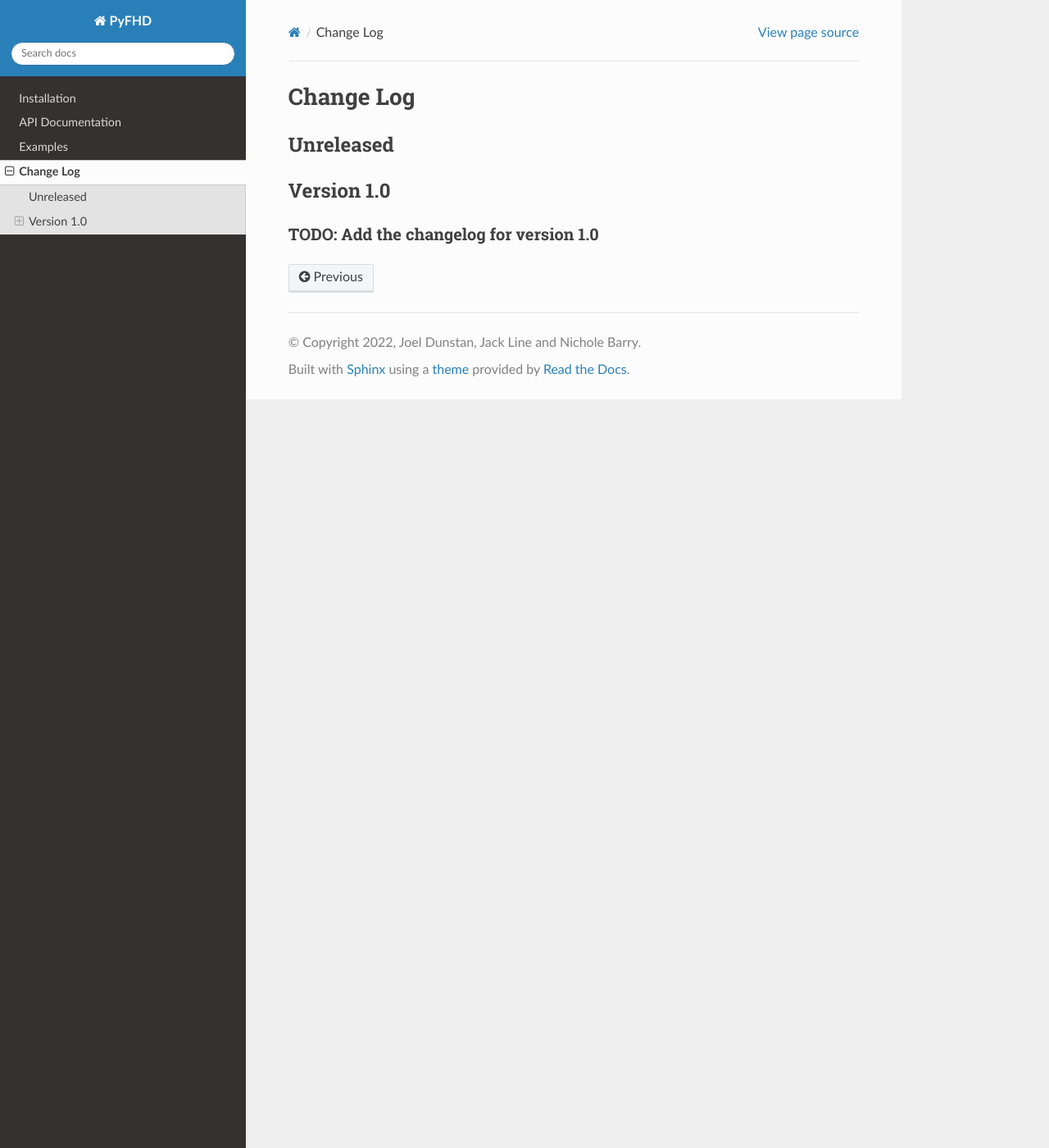
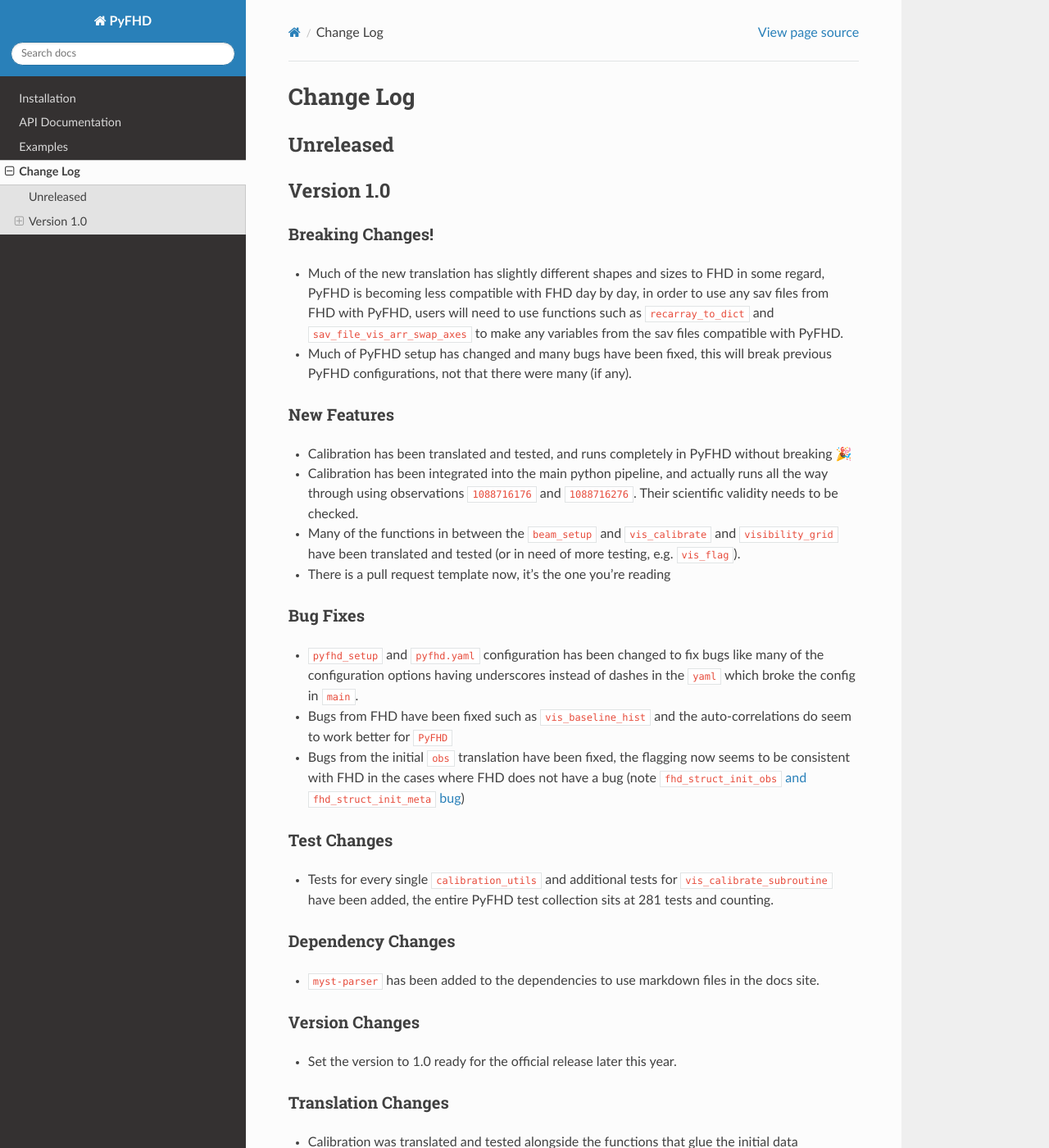
Before and after one commit to ADACS-Australia/PyFHD, a Sphinx documentation site: the page built from docs/source/changelog/changelog.md, in a window 1280 px wide and 1400 px high. Shown: the whole window at 82% size. Built offline with Sphinx 7.4.7 and the Read the Docs theme 2.0.0, drawn with Linux system fonts in a browser that asks for light colours; some of the changed text lies outside the part shown.

Commit message:
Changelog for PR

```diff
--- a/docs/source/changelog/changelog.md
+++ b/docs/source/changelog/changelog.md
@@ -4,4 +4,29 @@
 
 ## Version 1.0
 
-### TODO: Add the changelog for version 1.0
+### Breaking Changes!
+* Much of the new translation has slightly different shapes and sizes to FHD in some regard, PyFHD is becoming less compatible with FHD day by day, in order to use any sav files from FHD with PyFHD, users will need to use functions such as `recarray_to_dict` and `sav_file_vis_arr_swap_axes` to make any variables from the sav files compatible with PyFHD.
+* Much of PyFHD setup has changed and many bugs have been fixed, this will break previous PyFHD configurations, not that there were many (if any).
+
+### New Features
+* Calibration has been translated and tested, and runs completely in PyFHD without breaking 🎉
+* Calibration has been integrated into the main python pipeline, and actually runs all the way through using observations `1088716176` and `1088716276`. Their scientific validity needs to be checked.
+* Many of the functions in between the `beam_setup` and `vis_calibrate` and `visibility_grid` have been translated and tested (or in need of more testing, e.g. `vis_flag`).
+* There is a pull request template now, it's the one you're reading
+
+### Bug Fixes
+* `pyfhd_setup` and `pyfhd.yaml` configuration has been changed to fix bugs like many of the configuration options having underscores instead of dashes in the `yaml` which broke the config in `main`.
+* Bugs from FHD have been fixed such as `vis_baseline_hist` and the auto-correlations do seem to work better for `PyFHD`
+* Bugs from the initial `obs` translation have been fixed, the flagging now seems to be consistent with FHD in the cases where FHD does not have a bug (note [`fhd_struct_init_obs` and `fhd_struct_init_meta` bug](https://github.com/EoRImaging/FHD/issues/311))
+
+### Test Changes
+* Tests for every single `calibration_utils` and additional tests for `vis_calibrate_subroutine` have been added, the entire PyFHD test collection sits at 281 tests and counting.
+
+### Dependency Changes
+* `myst-parser` has been added to the dependencies to use markdown files in the docs site.
+
+### Version Changes
+* Set the version to 1.0 ready for the official release later this year.
+
+### Translation Changes
+* Calibration was translated and tested alongside the functions that glue the initial data extraction part of FHD to the calibration and from calibration to gridding
```
